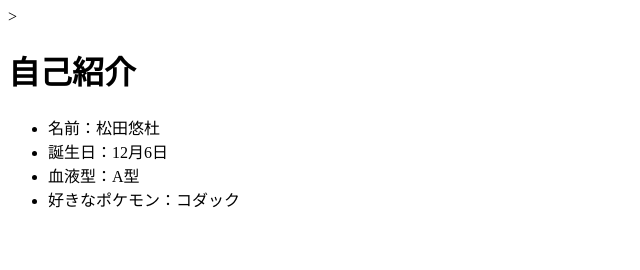
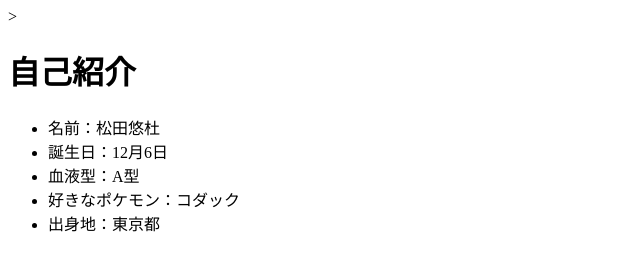
Before and after one commit to YutoMatsuda104/DSProg, a plain HTML site: page index.html in a window 1280 px wide. Shown: the whole page, without its empty margins (0-640 px from the left). Drawn offline with Linux system fonts and the light colour scheme.

Commit message:
自己紹介に出身地を追加

```diff
--- a/index.html
+++ b/index.html
@@ -18,6 +18,7 @@
             <li>誕生日：12月6日</li>
             <li>血液型：A型</li>
             <li>好きなポケモン：コダック</li>
+            <li>出身地：東京都</li>
         </ul>
 
 
```
